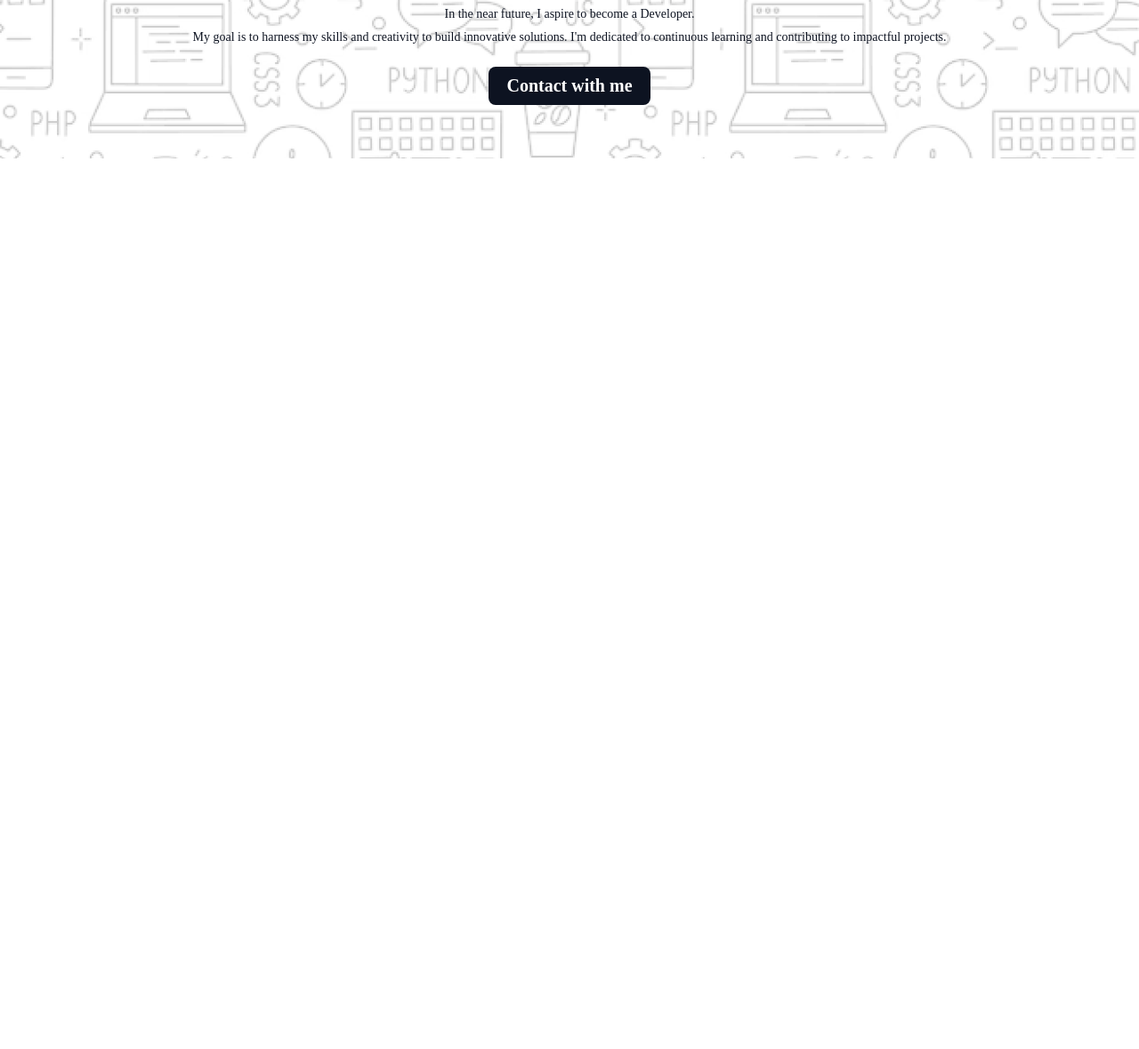
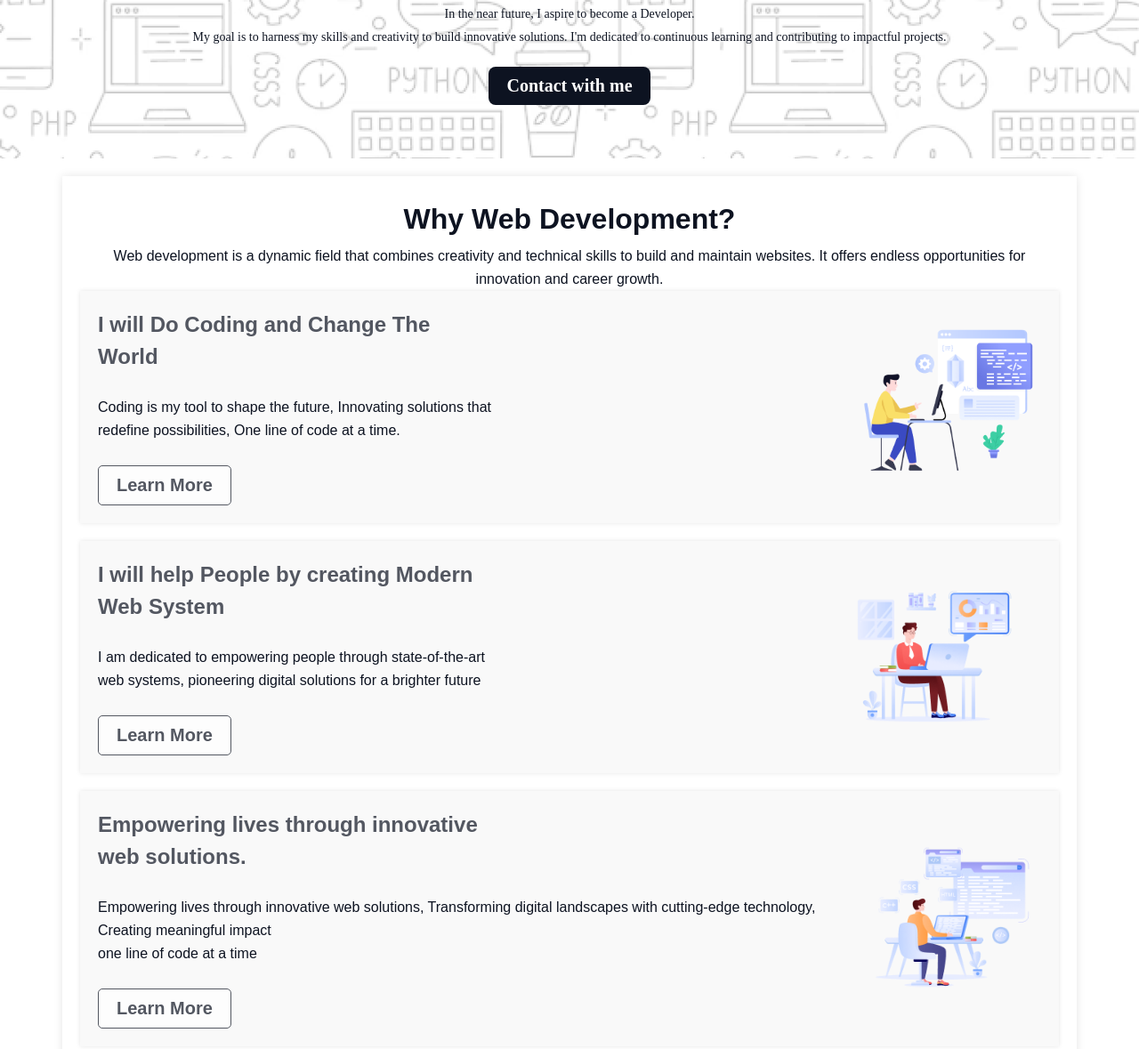
Before and after one commit to NajibHossain49/Cosmic-Crafts, a plain HTML site: page index.html in a window 1280 px wide. Shown: the part 474-1653 px from the top of the page at 89% size. Before the commit the page ends 800 px from the top, so only its background shows below. Drawn offline with Linux system fonts and the light colour scheme; a web font is replaced by a local one.

Commit message:
Why-Web-Development-section Ends but some bugs are left to be fixed

```diff
--- a/index.html
+++ b/index.html
@@ -25,9 +25,53 @@
         </section>
     </header>
 
-    <main>
+    <main class="main-container">
+        <section class="Why-Web-Development-section">
+            <h2>Why Web Development?</h2>
+            <p>Web development is a dynamic field that combines creativity and technical skills to build and maintain
+                websites. It offers endless opportunities for innovation and career growth.</p>
+            <div class="content-wrapper">
+                <div class="content-item">
+                    <div class="text">
+                        <h3>I will Do Coding and Change The <br> World</h3>
+                        <p>Coding is my tool to shape the future,
+                            Innovating solutions that <br> redefine possibilities,
+                            One line of code at a time.</p>
+                        <button>Learn More</button>
+                    </div>
+                    <div class="image">
+                        <img src="style/assets/Layer_1.png" alt="Description of image 1">
+                    </div>
+                </div>
+                <div class="content-item reverse">
+                    <div class="image">
+                        <img src="style/assets/Group 3.png" alt="Description of image 2">
+                    </div>
+                    <div class="text">
+                        <h3>I will help People by creating Modern <br> Web System</h3>
+                        <p>I am dedicated to empowering people
+                            through state-of-the-art <br> web systems,
+                            pioneering digital solutions for a brighter future</p>
+                        <button>Learn More</button>
+                    </div>
+                </div>
+                <div class="content-item">
+                    <div class="text">
+                        <h3>Empowering lives through innovative <br> web solutions.</h3>
+                        <p>Empowering lives through innovative web solutions,
+                            Transforming digital landscapes with cutting-edge technology,
+                            Creating meaningful impact <br> one line of code at a time</p>
+                        <button>Learn More</button>
+                    </div>
+                    <div class="image">
+                        <img src="style/assets/Group 4.png" alt="Description of image 3">
+                    </div>
+                </div>
+            </div>
+        </section>
+    </main>
 
-    </main>
+
 
     <footer>
 
--- a/style/styles.css
+++ b/style/styles.css
@@ -70,3 +70,133 @@
 }
 
 /* Banner-section Ends */
+
+
+/* Why-Web-Development-section Starts */
+.main-container {
+    display: flex;
+    justify-content: center;
+    align-items: flex-start;
+    height: 1500px;
+    padding-top: 20px;
+}
+
+.Why-Web-Development-section {
+    width: 1140px;
+    height: auto;
+    background-color: #fff;
+    padding: 20px;
+    box-shadow: 0 0 10px rgba(0, 0, 0, 0.1);
+    display: flex;
+    flex-direction: column;
+    align-items: center;
+    text-align: center;
+}
+
+.Why-Web-Development-section h2 {
+    color: rgb(13, 19, 33);
+    font-family: 'Azeret Mono', sans-serif;
+    font-size: 32px;
+    font-weight: 800;
+    line-height: 37px;
+    letter-spacing: 0%;
+    text-align: center;
+    margin-top: 10px;
+}
+
+.Why-Web-Development-section p {
+    color: rgb(13, 19, 33);
+    font-family: 'Azeret Mono', sans-serif;
+    font-size: 16px;
+    font-weight: 400;
+    line-height: 26px;
+    letter-spacing: 0%;
+    text-align: center;
+    margin-top: 10px;
+}
+
+.content-wrapper {
+    width: 100%;
+    display: flex;
+    flex-direction: column;
+    gap: 20px;
+    /* border: 2px solid rgb(114, 141, 250); */
+}
+
+.content-item {
+    display: flex;
+    justify-content: space-between;
+    align-items: center;
+    background-color: #f9f9f9;
+    padding: 20px;
+    box-shadow: 0 0 5px rgba(0, 0, 0, 0.1);
+}
+
+.content-item.reverse {
+    flex-direction: row-reverse;
+}
+
+.content-item .text {
+    flex: 1;
+    display: flex;
+    flex-direction: column;
+    align-items: flex-start;
+}
+
+.content-item .text h3 {
+    color: rgba(13, 19, 33, 0.7);
+    font-family: 'Azeret Mono', sans-serif;
+    font-size: 24px;
+    font-weight: 700;
+    line-height: 36px;
+    letter-spacing: 0%;
+    text-align: left;
+    margin-bottom: 16px;
+}
+
+.content-item .text p {
+    color: rgb(13, 19, 33);
+    font-family: 'Azeret Mono', sans-serif;
+    font-size: 16px;
+    font-weight: 400;
+    line-height: 26px;
+    letter-spacing: 0%;
+    text-align: left;
+    margin-bottom: 16px;
+}
+
+.content-item .text button {
+    background-color: white;
+    color: rgb(13, 19, 33);
+    font-family: 'Azeret Mono', sans-serif;
+    font-size: 20px;
+    font-weight: 600;
+    line-height: 23px;
+    letter-spacing: 0%;
+    text-align: left;
+    padding: 10px 20px;
+    border: 1px solid rgb(13, 19, 33);
+    opacity: 0.7;
+    border-radius: 5px;
+    cursor: pointer;
+    align-self: flex-start;
+    margin-top: 10px;
+}
+
+.content-item .image {
+    max-width: 200px;
+    height: auto;
+    display: block;
+}
+
+.content-item.reverse .image {
+    margin-right: 20px;
+    margin-left: 0;
+}
+
+.content-item .image img {
+    width: 100%;
+    height: auto;
+}
+
+/* Why-Web-Development-section Ends */
```
